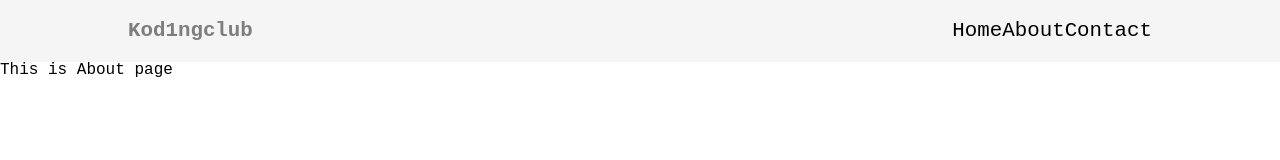
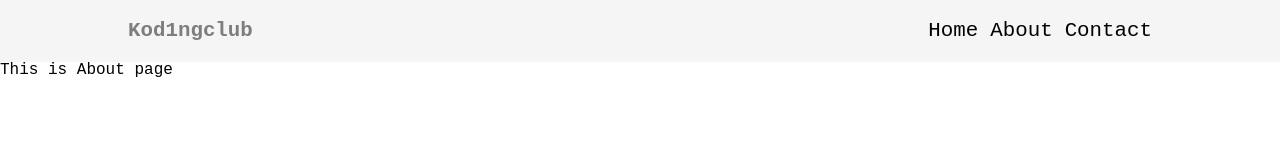
Before and after one commit to kod1ngclub/kod1nghub, a Next.js app: page /about in a window 1280 px wide. Shown: the top 160 px of the page. Built offline with nearby package versions, Linux system fonts and the light colour scheme.

Commit message:
FIX: Applied CSS changes - flex and grid has default g3 gapping - nav and jumbotron has g1 gapping but not depending on flex and grid

```diff
--- a/src/components/flex.tsx
+++ b/src/components/flex.tsx
@@ -9,7 +9,7 @@ export interface FlexProps {
 }
 
 const Flex = ({ children, direction, justifying }: FlexProps) => (
-    <div className={`flex--${direction}-${justifying}-g1`}>
+    <div className={`flex--${direction}-${justifying}-g3`}>
         { children }
     </div>
 )
--- a/src/components/grid.tsx
+++ b/src/components/grid.tsx
@@ -1,6 +1,6 @@
 // props
 export interface GridProps { children: JSX.Element | Array<JSX.Element> }
 
-const Grid = ({ children }: GridProps) => <div className="grid--g1">{ children }</div>
+const Grid = ({ children }: GridProps) => <div className="grid--g3">{ children }</div>
 
 export default Grid
--- a/src/components/jumbotron.tsx
+++ b/src/components/jumbotron.tsx
@@ -1,6 +1,6 @@
 // props
 export interface JumbotronProps { children: JSX.Element | Array<JSX.Element> }
 
-const Jumbotron = ({ children }: JumbotronProps) => <div className="jumbotron flex--c-c">{ children }</div>
+const Jumbotron = ({ children }: JumbotronProps) => <div className="jumbotron flex--c-c-g1">{ children }</div>
 
 export default Jumbotron
--- a/src/components/nav.tsx
+++ b/src/components/nav.tsx
@@ -15,7 +15,7 @@ const NAV_LINKS = [
 export const Nav = () => (
     <header className="nav">
         <h1 className="nav__icon">{ICON_TEXT}</h1>
-        <nav className="flex--r-sb">
+        <nav className="flex--r-sb-g1">
             { NAV_LINKS.map(item => {
                 return <Link key={NewID()} className="nav__item" href={item.href}>{item.name}</Link>
             })}
```
